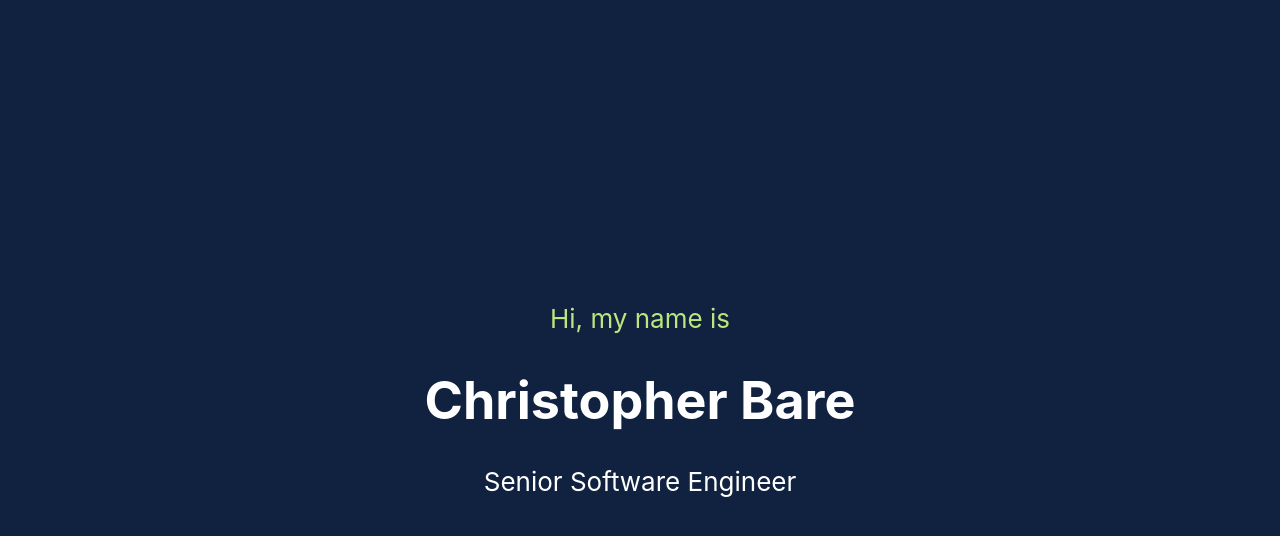
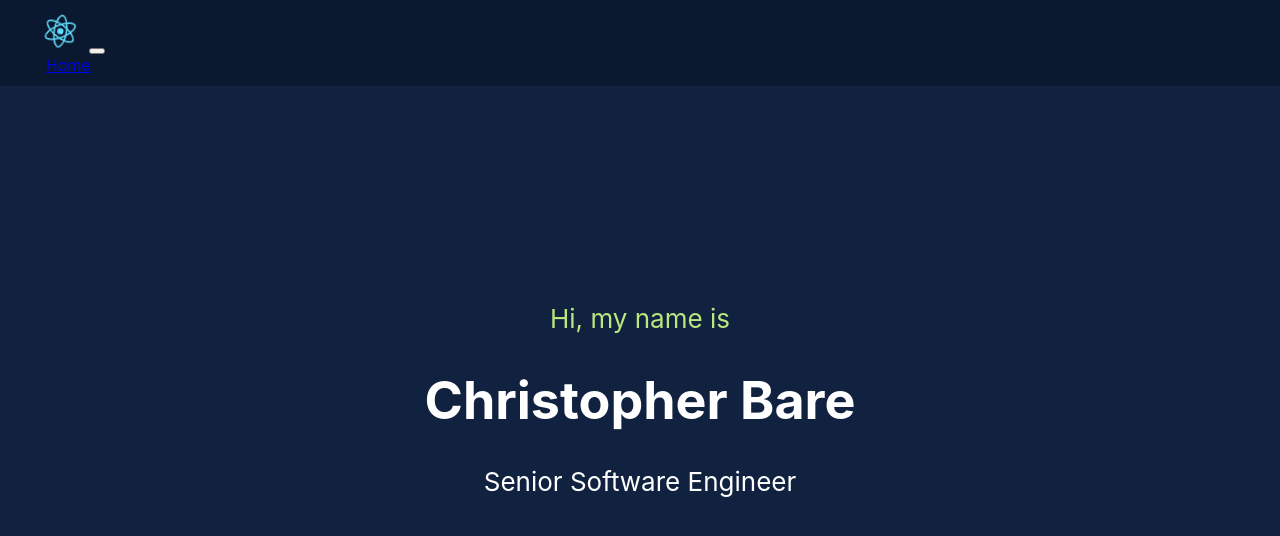
Before and after one commit to ChristopherBare/ChristopherBare.github.io, a React (Create React App) app in the folder site/: page / in a window 1280 px wide. Shown: the top 536 px of the page. Built offline with nearby package versions, Linux system fonts and the light colour scheme.

Commit message:
Working on site

```diff
--- a/site/package.json
+++ b/site/package.json
@@ -9,6 +9,7 @@
     "@testing-library/user-event": "^13.5.0",
     "gh-pages": "^6.0.0",
     "react": "^18.2.0",
+    "react-bootstrap": "^2.9.0",
     "react-dom": "^18.2.0",
     "react-scripts": "5.0.1",
     "web-vitals": "^2.1.4"
--- a/site/src/App.js
+++ b/site/src/App.js
@@ -1,11 +1,11 @@
 import './App.css';
-import Navbar from './navbar/navbar'; // Import the Navbar component
+import NavBar from './navbar/navbar'; // Import the Navbar component
 import Header from './header/Header';
 
 function App() {
   return (
     <div className="App">
-      <Navbar /> {/* Include the Navbar component here */}
+      <NavBar />
       <header className="App-header">
         {/* Content for your main page */}
         <Header />
--- a/site/src/navbar/navbar.js
+++ b/site/src/navbar/navbar.js
@@ -5,17 +5,22 @@ import Container from 'react-bootstrap/Container';
 import Nav from 'react-bootstrap/Nav';
 import Navbar from 'react-bootstrap/Navbar';
 
-function Header() {
+function NavBar() {
     return (
         <Navbar collapseOnSelect expand="lg" className="Navbar">
             <Container>
                 <Navbar.Brand className="Navbar-logo">
                     <img src={logo} className="App-logo" alt="logo" />
                 </Navbar.Brand>
+                <Navbar.Toggle aria-controls="responsive-navbar-nav" />
+                <Navbar.Collapse id="responsive-navbar-nav">
+                    <Nav className="me-auto">
+                        <Nav.Link href="#home">Home</Nav.Link>
+                    </Nav>
+                </Navbar.Collapse>
             </Container>
-
         </Navbar>
         );
 }
 
-export default Navbar;
+export default NavBar;
```
Also changed, not shown: 1 other file (tests, documents, lock files or other folders).
